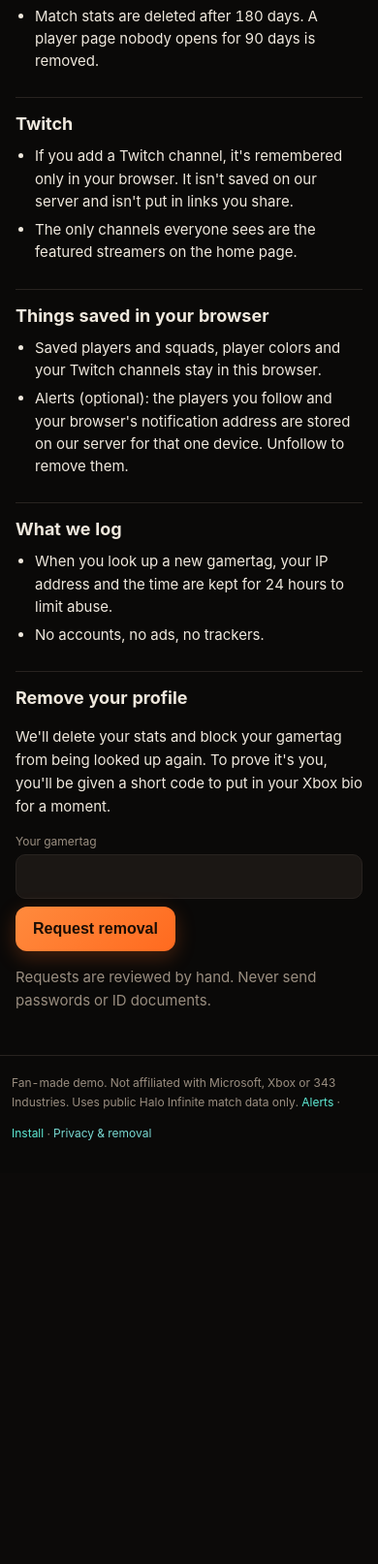
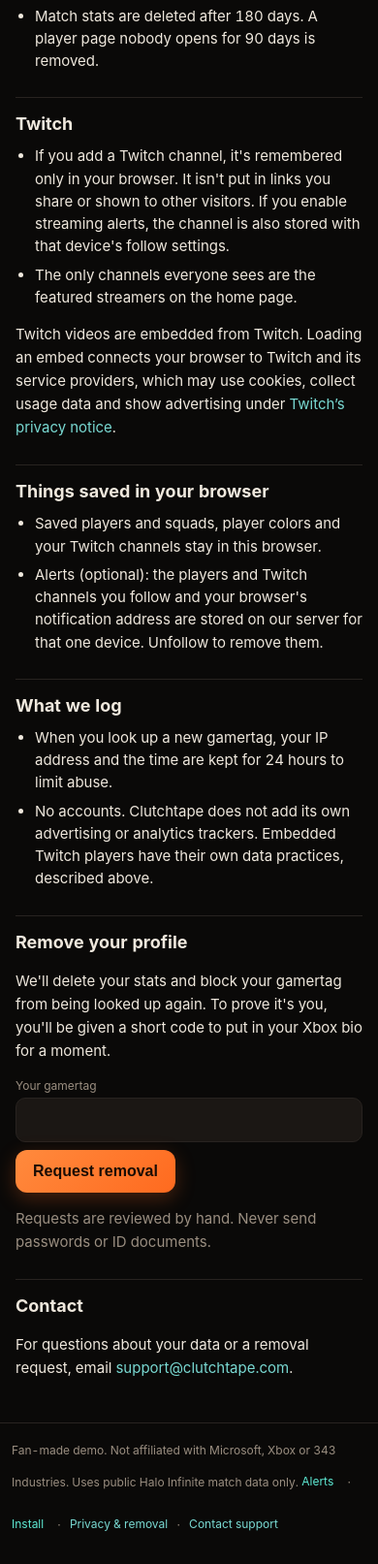
Before and after one commit to clutchtape/clutchtape, a Flask app: page /privacy in a window 390 px wide. Shown: the part 454-2067 px from the top of the page at 97% size. Before the commit the page ends 1630 px from the top, so only its background shows below. Run offline with Flask 3, Linux system fonts and the light colour scheme; data that the repository does not hold is empty; some libraries are stand-ins or nearby versions.

Commit message:
Require video for watch picks, enlarge mobile controls, add support and MIT license

```diff
--- a/app/home_feed.py
+++ b/app/home_feed.py
@@ -44,7 +44,7 @@ def build(follow):
         if worst >= 3:
             reasons.append(f'{worst}-game losing stretch to review')
         score = pick.get('score', 0)+(5 if net >= 15 else 0)+(3 if worst >= 3 else 0)
-        result.append(dict(label=follow['label'], url=follow['url']+('&' if '?' in follow['url'] else '?')+urlencode({'session':games[-1]['match_id'],'tab':'sessions'}), at=s['start'], record=s['record'], games=len(games), reasons=reasons, score=score, recommended=pick.get('recommended', False) or net >= 15 or worst >= 3))
+        result.append(dict(label=follow['label'], url=follow['url']+('&' if '?' in follow['url'] else '?')+urlencode({'session':games[-1]['match_id'],'tab':'sessions'}), at=s['start'], record=s['record'], games=len(games), reasons=reasons, score=score, recommended=pick.get('interesting', False) or net >= 15 or worst >= 3))
     return result
 
 
--- a/app/static/mobile.css
+++ b/app/static/mobile.css
@@ -156,3 +156,23 @@ body:has(>.mobile-player-surface)>.multi.focus .mgrid,body:has(>.mobile-player-s
 @media(max-width:700px){#mediasec #player .elog.inplayer{min-height:0!important;height:auto!important}#mediasec #player .elog.inplayer .etl{margin:0}}
 @media(max-width:700px){.tr-chip,.tr-chip.ct-player-tag{min-height:30px!important;padding:0 9px!important;font-size:12px!important;box-shadow:none!important}.tr-head select{max-width:60vw}}
 @media(max-width:700px){.top{flex-wrap:wrap!important}.top .navsearch{flex:1 1 100%!important;order:3;margin:2px 0 6px!important}.top nav{margin-left:auto}}
+
+/* Comfortable page controls on phones; preserve the video/timeline geometry. */
+@media(max-width:700px){
+  .hub-id.squadid a.mem{min-height:44px}
+  .hub-id.squadid .memx{width:44px;height:44px;min-width:44px;display:inline-flex;align-items:center;justify-content:center}
+  .hub-id.squadid .addmem summary{min-height:44px}
+  .hub-actions .pill,.hub-actions .share,.hub-actions button{min-height:44px!important}
+  main button:not(.multi button):not(.etl button),main select:not(.multi select),main summary:not(.multi summary){min-height:44px}
+  main a.vod,main a.pill,.mobile-cards .mobile-identity .mobile-expand{min-height:44px;min-width:44px;display:inline-flex;align-items:center;justify-content:center}
+  .mobile-sort select{min-height:44px}
+  .tr-chip,.tr-chip.ct-player-tag{min-height:44px!important}
+  #mediasec #player .ph button{min-height:44px}
+  .foot button,.foot a{min-height:44px!important;min-width:44px!important;display:inline-flex;align-items:center;justify-content:center;min-height:44px;min-width:44px;padding:0 6px}
+  .fine a{display:inline-flex;align-items:center;min-height:44px;min-width:44px}
+}
+@media(max-width:700px){
+  .lookup .lookup-actions button{min-height:44px!important}
+  .mobile-cards .mobile-identity>a,.gamelog .ph a{min-height:44px;display:inline-flex;align-items:center}
+  button[aria-label="Scroll the table for more columns"]{min-width:44px}
+}
--- a/app/templates/_hub_sessions.html
+++ b/app/templates/_hub_sessions.html
@@ -1,6 +1,6 @@
 {# Sessions tab: every loaded session; a row opens it on the Latest session tab. Needs sess_list, sess_sel (index). #}
-<section class="panel hub-sessions"><div class="ph"><h2>Sessions</h2><span class="muted">{{ sess_list|length }} loaded · top picks weigh close games, detected clips and win streaks</span></div>
-<p class="session-heat-legend"><span aria-hidden="true"></span> Brighter orange = more reasons to watch · top 3 marked ★</p>
+<section class="panel hub-sessions"><div class="ph"><h2>Sessions</h2><span class="muted">{{ sess_list|length }} loaded · watch picks need linked video and weigh close games, detected clips and win streaks</span></div>
+<p class="session-heat-legend"><span aria-hidden="true"></span> Brighter orange = more reasons to watch · up to 3 sessions with linked video marked ★</p>
 {% if sess_list %}<div class="tablewrap"><table class="heat"><thead><tr><th data-pin>Date</th><th data-pin>Record</th>{% if sess_list[0].per is defined %}<th title="Who played that session · games each">Players</th>{% endif %}<th>Games</th><th data-heat title="Share of the team's personal score">SC%</th>{% if sess_list[0].kda is defined %}<th data-heat>KDA</th>{% endif %}<th data-heat>Win %</th><th data-heat>K/D</th><th data-heat title="Damage per minute">Dmg/min</th>{% if sess_list[0].kda is defined %}<th data-heat title="Share of the team's damage">Dmg%</th><th data-heat title="Kills vs Halo's expectation, per game">xK±</th><th data-heat title="Net ranked CSR">CSR</th>{% endif %}<th title="Team MMR minus enemy MMR, averaged">Lobby</th><th>Results</th><th data-pin></th></tr></thead><tbody>
 {% for s2 in sess_list %}{% set w, l = (s2.record.split('-')[0]|int, s2.record.split('-')[1]|int) %}{% set pick = session_picks.get(s2.matches[-1].match_id) %}<tr class="session-heat-{{ pick.heat if pick else 0 }} match-row{{ ' on' if loop.index0 == sess_sel }}" data-match="{{ tab_url('latest', session=s2.matches[-1].match_id, s=None, vod=None, watch=None) }}">
   <td class="session-date"><a href="{{ tab_url('latest', session=s2.matches[-1].match_id, s=None, vod=None, watch=None) }}">{{ 'Latest · ' if loop.first }}{{ s2.start|dt('%a %b %-d · %-I:%M %p') }}</a>
--- a/app/templates/about.html
+++ b/app/templates/about.html
@@ -30,6 +30,9 @@
 <li>The first lookup loads your latest games, then fills in up to 200.</li>
 </ul>
 
+<h2>Contact</h2>
+<p>Questions, feedback or a problem? Email <!--email_off--><a href="mailto:support@clutchtape.com">support@clutchtape.com</a><!--/email_off-->.</p>
+
 <p><a href="/privacy">Privacy and removal →</a> · <a href="https://github.com/clutchtape/clutchtape" rel="noopener">Source code →</a></p>
 </article>
 {% endblock %}
--- a/app/templates/base.html
+++ b/app/templates/base.html
@@ -19,7 +19,7 @@
   <meta property="og:image" content="{{ og.image if og and og.image else request.host_url ~ 'og/home.png?v=1' }}"><meta property="og:image:width" content="1200"><meta property="og:image:height" content="630"><meta property="og:type" content="website"><meta name="twitter:card" content="summary_large_image">
   <link rel="stylesheet" href="{{ url_for('static', filename='style.css') }}?v=152">
 {% block head %}{% endblock %}
-<link rel="stylesheet" href="/static/mobile.css?v=23">
+<link rel="stylesheet" href="/static/mobile.css?v=25">
 <link rel="stylesheet" href="/static/app-controls.css?v=2">
 <meta name="apple-mobile-web-app-capable" content="yes">
 <meta name="apple-mobile-web-app-title" content="ClutchTape">
@@ -29,7 +29,7 @@
   {% if request.endpoint != 'index' %}  <form class="navsearch" method="post" action="/add" role="search"><input type="hidden" name="csrf" value="{{ csrf_token() }}"><input type="hidden" name="twitch" value=""><input name="gamertag" maxlength="20" required placeholder="Look up a gamertag…" aria-label="Look up a gamertag" autocomplete="off"><button type="submit">Go</button></form>{% endif %}
   <nav><a href="/about">How it works</a>{% if tip_url %}<a class="tip" href="{{ tip_url }}" target="_blank" rel="noopener">☕ Tip jar</a>{% endif %}</nav></header>
 <main>{% block content %}{% endblock %}</main>
-<footer class="foot">Fan-made demo. Not affiliated with Microsoft, Xbox or 343 Industries. Uses public Halo Infinite match data only. <button type="button" class="linkbtn foot-btn" id="nav-alerts" aria-haspopup="dialog">Alerts</button> · <button type="button" class="linkbtn foot-btn" id="nav-install">Install app</button> · <a href="/privacy">Privacy &amp; removal</a></footer>
+<footer class="foot">Fan-made demo. Not affiliated with Microsoft, Xbox or 343 Industries. Uses public Halo Infinite match data only. <button type="button" class="linkbtn foot-btn" id="nav-alerts" aria-haspopup="dialog">Alerts</button> · <button type="button" class="linkbtn foot-btn" id="nav-install">Install app</button> · <a href="/privacy">Privacy &amp; removal</a> · <!--email_off--><a href="mailto:support@clutchtape.com">Contact support</a><!--/email_off--></footer>
 <script nonce="{{ csp_nonce }}">window.urlState=function(k,v){try{var u=new URL(location.href);if(v==null||v==='')u.searchParams.delete(k);else u.searchParams.set(k,v);history.replaceState(null,'',u.pathname+u.search+u.hash)}catch(e){}};
 window.restoreVod=function(f,host,label){var v=new URLSearchParams(location.search).get('vod');if(!v||!f)return;var m=v.match(/^(\d+)@([0-9hms]+)$/);
   if(m){f.src='https://player.twitch.tv/?video=v'+m[1]+'&parent='+host+'&time='+m[2]+'&autoplay=true';if(label)label.textContent='Playing the broadcast at that match'}};
--- a/app/templates/index.html
+++ b/app/templates/index.html
@@ -43,7 +43,7 @@
     </div>
     <p id="lookup-status" role="status" class="muted" hidden></p>
   </form>
-  <p class="fine">No sign-in. Stats are public by gamertag. <a href="/about#data">Privacy</a></p>
+  <p class="fine">No sign-in. Stats are public by gamertag. <a href="/privacy">Privacy</a></p>
   <script nonce="{{ csp_nonce }}" src="/static/lookup.js?v=1" defer></script>
   <script nonce="{{ csp_nonce }}">(function(){var f=document.getElementById('lookup'),b=document.getElementById('addtw');if(!f||!b)return;
     if([].some.call(f.querySelectorAll('input[name=twitch]'),function(i){return i.value}))f.classList.add('with-tw');
--- a/app/templates/privacy.html
+++ b/app/templates/privacy.html
@@ -11,20 +11,22 @@
 
 <h2>Twitch</h2>
 <ul>
-<li>If you add a Twitch channel, it's remembered only in your browser. It isn't saved on our server and isn't put in links you share.</li>
+<li>If you add a Twitch channel, it's remembered only in your browser. It isn't put in links you share or shown to other visitors. If you enable streaming alerts, the channel is also stored with that device's follow settings.</li>
 <li>The only channels everyone sees are the featured streamers on the home page.</li>
 </ul>
 
-<h2>Things saved in your browser</h2>
+<p>Twitch videos are embedded from Twitch. Loading an embed connects your browser to Twitch and its service providers, which may use cookies, collect usage data and show advertising under <a href="https://www.twitch.tv/p/en/legal/privacy-notice/" rel="noopener">Twitch’s privacy notice</a>.</p>
+
+<h2 id="alerts">Things saved in your browser</h2>
 <ul>
 <li>Saved players and squads, player colors and your Twitch channels stay in this browser.</li>
-<li>Alerts (optional): the players you follow and your browser's notification address are stored on our server for that one device. Unfollow to remove them.</li>
+<li>Alerts (optional): the players and Twitch channels you follow and your browser's notification address are stored on our server for that one device. Unfollow to remove them.</li>
 </ul>
 
 <h2>What we log</h2>
 <ul>
 <li>When you look up a new gamertag, your IP address and the time are kept for 24 hours to limit abuse.</li>
-<li>No accounts, no ads, no trackers.</li>
+<li>No accounts. Clutchtape does not add its own advertising or analytics trackers. Embedded Twitch players have their own data practices, described above.</li>
 </ul>
 
 <h2 id="remove">Remove your profile</h2>
@@ -32,4 +34,6 @@
 {% if error %}<div class="alert" role="alert">{{ error }}</div>{% endif %}
 <form method="post" class="doc-form"><input type="hidden" name="csrf" value="{{ csrf_token() }}"><label>Your gamertag<input name="gamertag" required maxlength="20" autocomplete="off"></label><button type="submit">Request removal</button></form>
 <p class="muted">Requests are reviewed by hand. Never send passwords or ID documents.</p>
+<h2>Contact</h2>
+<p>For questions about your data or a removal request, email <!--email_off--><a href="mailto:support@clutchtape.com">support@clutchtape.com</a><!--/email_off-->.</p>
 </article>{% endblock %}
```
Also changed, not shown: app/session_watch.py (+7 -5 lines), tests/test_personal_home.py (+8 -0 lines), tests/test_session_watch.py (+20 -1 lines), README.md, 1 other file.
